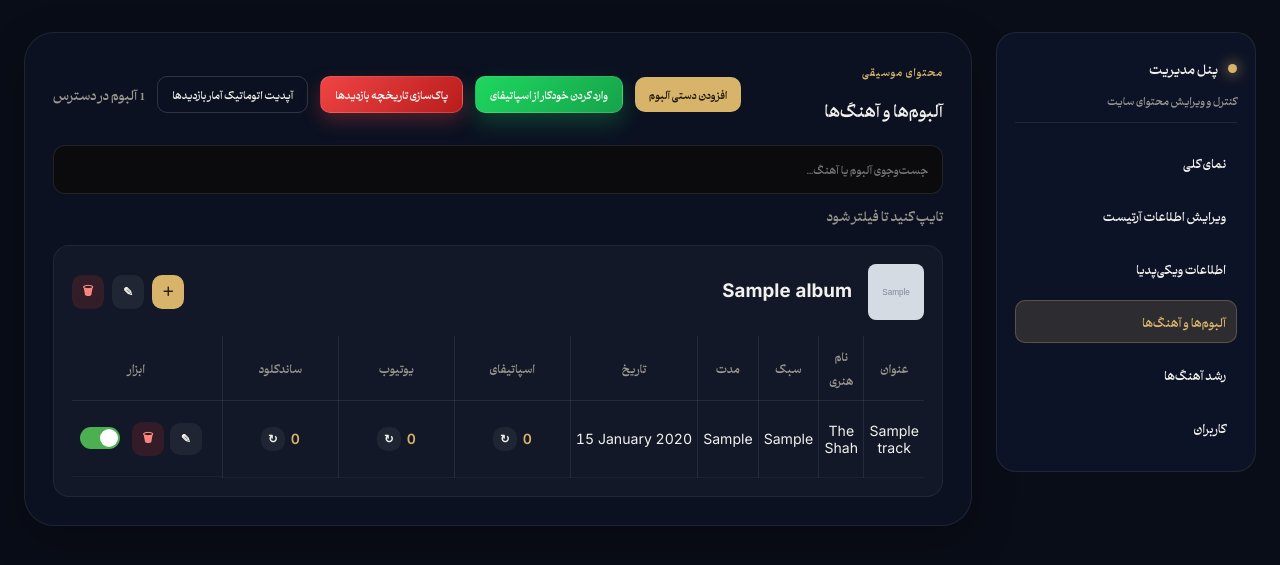
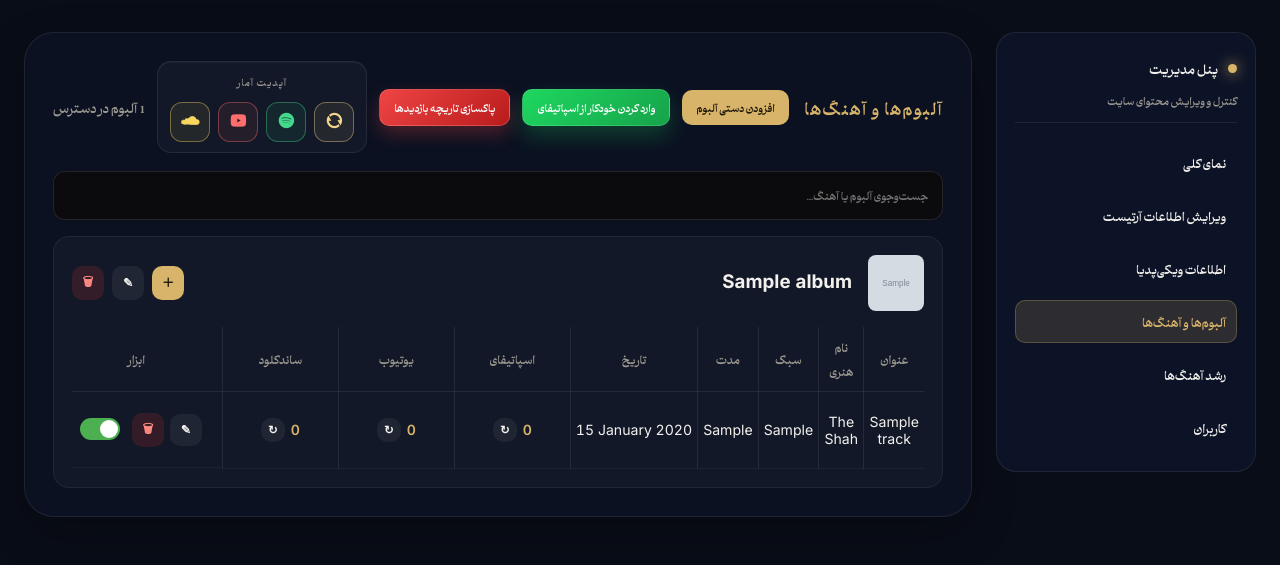
Before and after one commit to shahinfamil/Artist-State, a Flask app: page /admin/content in a window 1280 px wide. Shown: the part 69-634 px from the top of the page. Run offline with Flask 3, Linux system fonts and the light colour scheme; the visitor is signed in with stand-in values (Sample User, id 1); tables that the repository leaves empty hold one stand-in row (values such as "Sample post"); grey boxes marked "Sample" are stand-in pictures; some libraries are stand-ins or nearby versions; some web fonts are replaced.

Commit message:
Update.1.0

```diff
--- a/app.py
+++ b/app.py
@@ -1228,6 +1228,31 @@ def update_all_tracks(app):
             time.sleep(1.5)
 
         print("[updater] آپدیت تمام شد.")
+
+
+def update_all_tracks_for_platform(app, platform):
+    """تمام ترک‌های فعال را فقط برای یک پلتفرم مشخص به‌روزرسانی می‌کند."""
+    valid_platforms = {"spotify", "youtube", "soundcloud"}
+    if platform not in valid_platforms:
+        raise ValueError(f"Unsupported platform: {platform}")
+
+    with app.app_context():
+        tracks = Track.query.filter_by(is_active=True).all()
+        total = len(tracks)
+        print(f"[updater] شروع آپدیت {total} ترک برای پلتفرم {platform} در {datetime.now()}")
+
+        for i, track in enumerate(tracks, 1):
+            try:
+                updated = update_track_stats(track, platform=platform)
+                status = "✓" if updated else "•"
+                print(f"  {status} [{i}/{total}] {track.title} [{platform}]")
+            except Exception as e:
+                db.session.rollback()
+                print(f"  ✗ [{i}/{total}] {track.title} [{platform}]: {e}")
+
+            time.sleep(1.2)
+
+        print(f"[updater] آپدیت {platform} تمام شد.")
 
 
 def update_artist_social_counts(app):
@@ -2039,20 +2064,39 @@ def register_routes(app):
         }
 
         tracks_with_any_views = [track for track in all_tracks if (track_totals.get(track.id) or 0) > 0]
-        top_all = sorted(tracks_with_any_views, key=lambda track: track_totals.get(track.id, 0), reverse=True)
+        top_all = sorted(
+            [
+                track for track in tracks_with_any_views
+                if (track_totals.get(track.id, 0) or 0) != (track_previous_totals.get(track.id, 0) or 0)
+            ],
+            key=lambda track: track_totals.get(track.id, 0),
+            reverse=True,
+        )
 
         top_spotify = sorted(
-            [track for track in all_tracks if (track_stats.get(track.id, {}).get('spotify') or 0) > 0],
+            [
+                track for track in all_tracks
+                if (track_stats.get(track.id, {}).get('spotify') or 0) > 0
+                and (track_stats.get(track.id, {}).get('spotify') or 0) != (previous_stats.get(track.id, {}).get('spotify', 0) or 0)
+            ],
             key=lambda track: track_stats.get(track.id, {}).get('spotify') or 0,
             reverse=True,
         )
         top_youtube = sorted(
-            [track for track in all_tracks if (track_stats.get(track.id, {}).get('youtube') or 0) > 0],
+            [
+                track for track in all_tracks
+                if (track_stats.get(track.id, {}).get('youtube') or 0) > 0
+                and (track_stats.get(track.id, {}).get('youtube') or 0) != (previous_stats.get(track.id, {}).get('youtube', 0) or 0)
+            ],
             key=lambda track: track_stats.get(track.id, {}).get('youtube') or 0,
             reverse=True,
         )
         top_soundcloud = sorted(
-            [track for track in all_tracks if (track_stats.get(track.id, {}).get('soundcloud') or 0) > 0],
+            [
+                track for track in all_tracks
+                if (track_stats.get(track.id, {}).get('soundcloud') or 0) > 0
+                and (track_stats.get(track.id, {}).get('soundcloud') or 0) != (previous_stats.get(track.id, {}).get('soundcloud', 0) or 0)
+            ],
             key=lambda track: track_stats.get(track.id, {}).get('soundcloud') or 0,
             reverse=True,
         )
@@ -2204,20 +2248,39 @@ def register_routes(app):
         }
 
         tracks_with_any_views = [track for track in all_tracks if (track_totals.get(track.id) or 0) > 0]
-        top_all = sorted(tracks_with_any_views, key=lambda track: track_totals.get(track.id, 0), reverse=True)
+        top_all = sorted(
+            [
+                track for track in tracks_with_any_views
+                if (track_totals.get(track.id, 0) or 0) != (track_previous_totals.get(track.id, 0) or 0)
+            ],
+            key=lambda track: track_totals.get(track.id, 0),
+            reverse=True,
+        )
 
         top_spotify = sorted(
-            [track for track in all_tracks if (track_stats.get(track.id, {}).get('spotify') or 0) > 0],
+            [
+                track for track in all_tracks
+                if (track_stats.get(track.id, {}).get('spotify') or 0) > 0
+                and (track_stats.get(track.id, {}).get('spotify') or 0) != (previous_stats.get(track.id, {}).get('spotify', 0) or 0)
+            ],
             key=lambda track: track_stats.get(track.id, {}).get('spotify') or 0,
             reverse=True,
         )
         top_youtube = sorted(
-            [track for track in all_tracks if (track_stats.get(track.id, {}).get('youtube') or 0) > 0],
+            [
+                track for track in all_tracks
+                if (track_stats.get(track.id, {}).get('youtube') or 0) > 0
+                and (track_stats.get(track.id, {}).get('youtube') or 0) != (previous_stats.get(track.id, {}).get('youtube', 0) or 0)
+            ],
             key=lambda track: track_stats.get(track.id, {}).get('youtube') or 0,
             reverse=True,
         )
         top_soundcloud = sorted(
-            [track for track in all_tracks if (track_stats.get(track.id, {}).get('soundcloud') or 0) > 0],
+            [
+                track for track in all_tracks
+                if (track_stats.get(track.id, {}).get('soundcloud') or 0) > 0
+                and (track_stats.get(track.id, {}).get('soundcloud') or 0) != (previous_stats.get(track.id, {}).get('soundcloud', 0) or 0)
+            ],
             key=lambda track: track_stats.get(track.id, {}).get('soundcloud') or 0,
             reverse=True,
         )
--- a/static/css/admin.css
+++ b/static/css/admin.css
@@ -1869,6 +1869,87 @@ hr { border: none; border-top: 1px solid rgba(255,255,255,0.08); margin: 6px 0;
   flex-wrap: wrap;
 }
 
+.admin-update-box {
+  display: inline-flex;
+  flex-direction: column;
+  gap: 10px;
+  background: rgba(255, 255, 255, 0.03);
+  border: 1px solid rgba(255, 255, 255, 0.08);
+  border-radius: 14px;
+  padding: 10px 12px;
+  box-shadow: inset 0 1px 0 rgba(255, 255, 255, 0.04);
+}
+
+.admin-update-box__header {
+  display: flex;
+  align-items: center;
+  justify-content: center;
+  min-height: 18px;
+}
+
+.admin-update-box__title {
+  font-size: 0.72rem;
+  letter-spacing: 0.08em;
+  color: var(--muted);
+  text-transform: uppercase;
+}
+
+.admin-update-box__actions {
+  display: flex;
+  align-items: center;
+  gap: 8px;
+  flex-wrap: wrap;
+}
+
+.admin-update-action {
+  display: inline-flex;
+  align-items: center;
+  justify-content: center;
+  width: 40px;
+  height: 40px;
+  min-width: 40px;
+  padding: 0;
+  border-radius: 12px;
+  background: rgba(255,255,255,0.04);
+  border: 1px solid rgba(255,255,255,0.09);
+  transition: transform 0.15s ease, opacity 0.2s ease, box-shadow 0.2s ease;
+}
+
+.admin-update-action:hover {
+  transform: translateY(-1px);
+  box-shadow: 0 8px 16px rgba(0,0,0,0.18);
+}
+
+.admin-update-action i {
+  font-size: 1.1rem;
+  line-height: 1;
+  display: block;
+}
+
+.admin-update-action--all {
+  color: #f4d48c;
+  border-color: rgba(244, 212, 140, 0.4);
+  background: rgba(244, 212, 140, 0.08);
+}
+
+.admin-update-action--spotify {
+  color: #44d88a;
+  border-color: rgba(68, 216, 138, 0.4);
+  background: rgba(68, 216, 138, 0.08);
+}
+
+.admin-update-action--youtube {
+  color: #ff6d6d;
+  border-color: rgba(255, 109, 109, 0.4);
+  background: rgba(255, 109, 109, 0.08);
+}
+
+.admin-update-action--soundcloud {
+  color: #f9d660;
+  border-color: rgba(249, 214, 96, 0.4);
+  background: rgba(249, 214, 96, 0.08);
+}
+
 .album-block {
   border: 1px solid rgba(255,255,255,0.06);
   border-radius: 16px;
--- a/templates/admin/dashboard_content.html
+++ b/templates/admin/dashboard_content.html
@@ -13,29 +13,52 @@
       <section class="admin-card admin-tab-panel is-active" data-tab-panel="content">
         <div class="admin-section-head">
           <div>
-            <p class="eyebrow">محتوای موسیقی</p>
-            <h2>آلبوم‌ها و آهنگ‌ها</h2>
+            <h2 class="eyebrow">آلبوم‌ها و آهنگ‌ها</h2>
           </div>
           <div class="admin-section-head__actions">
             <a href="{{ url_for('admin.album_new', next_tab='content') }}" class="btn btn-primary btn-sm">افزودن دستی آلبوم</a>
             <a href="{{ url_for('admin.spotify_import', next_tab='content') }}" class="btn btn-sm admin-spotify-import-btn">وارد کردن خودکار از اسپاتیفای</a>
             <form method="POST" action="{{ url_for('admin.cleanup_all_view_history') }}" onsubmit="return confirm('تمام تاریخچهٔ قدیمی ویوها حذف شود و فقط داده‌های امروز باقی بمانند؟');" class="admin-inline-form">
-              <button type="submit" class="btn btn-danger btn-sm admin-cleanup-history-btn">
-                پاک‌سازی تاریخچه بازدیدها
+              <button type="submit" class="btn btn-danger btn-sm admin-cleanup-history-btn" aria-label="پاک‌سازی تاریخچه بازدیدها" title="ز">
+                پاکسازی تاریچه بازدیدها
               </button>
             </form>
-            <form method="POST" action="{{ url_for('admin.trigger_update') }}" onsubmit="return confirm('آپدیت اتوماتیک آمار شروع شود؟ ممکن است چند دقیقه طول بکشد.');" class="admin-inline-form">
-              <button type="submit" class="btn btn-outline btn-sm">آپدیت اتوماتیک آمار بازدیدها</button>
-            </form>
+
+            <div class="admin-update-box" aria-label="بخش آپدیت آمار">
+              <div class="admin-update-box__header">
+                <span class="admin-update-box__title">آپدیت آمار</span>
+              </div>
+              <div class="admin-update-box__actions">
+                <form method="POST" action="{{ url_for('admin.trigger_update') }}" onsubmit="return confirm('آپدیت اتوماتیک آمار شروع شود؟ ممکن است چند دقیقه طول بکشد.');" class="admin-inline-form">
+                  <button type="submit" class="btn btn-outline admin-update-action admin-update-action--all" aria-label="آپدیت کلی همه پلتفرم‌ها" title="آپدیت کلی همه پلتفرم‌ها">
+                    <i class="ri-refresh-line" aria-hidden="true"></i>
+                  </button>
+                </form>
+                <form method="POST" action="{{ url_for('admin.trigger_update_platform', platform='spotify') }}" onsubmit="return confirm('آمار تمام ترک‌ها در اسپاتیفای به‌صورت جداگانه به‌روزرسانی شود؟');" class="admin-inline-form">
+                  <button type="submit" class="btn btn-outline admin-update-action admin-update-action--spotify" aria-label="آپدیت اسپاتیفای" title="آپدیت اسپاتیفای">
+                    <i class="ri-spotify-fill" aria-hidden="true"></i>
+                  </button>
+                </form>
+                <form method="POST" action="{{ url_for('admin.trigger_update_platform', platform='youtube') }}" onsubmit="return confirm('آمار تمام ترک‌ها در یوتیوب به‌صورت جداگانه به‌روزرسانی شود؟');" class="admin-inline-form">
+                  <button type="submit" class="btn btn-outline admin-update-action admin-update-action--youtube" aria-label="آپدیت یوتیوب" title="آپدیت یوتیوب">
+                    <i class="ri-youtube-fill" aria-hidden="true"></i>
+                  </button>
+                </form>
+                <form method="POST" action="{{ url_for('admin.trigger_update_platform', platform='soundcloud') }}" onsubmit="return confirm('آمار تمام ترک‌ها در ساندکلود به‌صورت جداگانه به‌روزرسانی شود؟');" class="admin-inline-form">
+                  <button type="submit" class="btn btn-outline admin-update-action admin-update-action--soundcloud" aria-label="آپدیت ساندکلود" title="آپدیت ساندکلود">
+                    <i class="ri-soundcloud-fill" aria-hidden="true"></i>
+                  </button>
+                </form>
+              </div>
+            </div>
+
             <p class="muted">{{ albums|length }} آلبوم در دسترس</p>
           </div>
         </div>
 
         <div class="admin-content-search">
           <input type="search" id="contentLiveSearch" placeholder="جست‌وجوی آلبوم یا آهنگ..." autocomplete="off">
-          <span class="muted">تایپ کنید تا فیلتر شود</span>
         </div>
-
         {% for album in albums %}
         <div class="album-block" data-album-title="{{ album.title }}">
           <div class="album-block-head">
```
Also changed, not shown: admin.py (+44 -0 lines).
